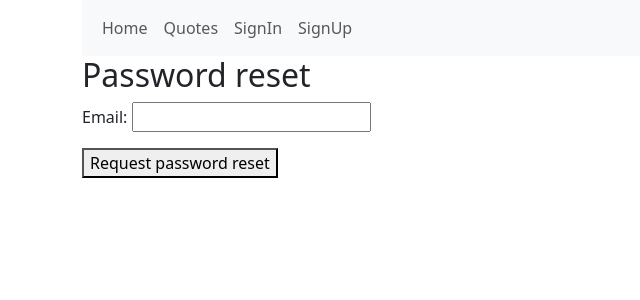
After one commit to theneonwhale/django-13, a Django app: page /users/reset-password/ in a window 1280 px wide. The commit adds this page. Shown: the top 300 px of the page, without its empty margins (0-640 px from the left). Run offline with Django 4.2, Linux system fonts and the light colour scheme.

Commit message:
add project files

```diff
--- a/pyproject.toml
+++ b/pyproject.toml
@@ -1,5 +1,5 @@
 [tool.poetry]
-name = "django-10"
+name = "django-13"
 version = "0.1.0"
 description = ""
 authors = ["Andrii Kylymnyk <a.kylymnyk@gmail.com>"]
@@ -9,6 +9,7 @@ readme = "README.md"
 python = "^3.10"
 django = "^4.1.7"
 psycopg2 = "^2.9.5"
+django-environ = "^0.10.0"
 
 
 [build-system]
--- a/quotes/quotes_app/models.py
+++ b/quotes/quotes_app/models.py
@@ -23,7 +23,7 @@ class Quote(models.Model):
     quote = models.CharField(max_length=1500)
     tags = models.ManyToManyField(Tag, blank=False, null=False)
     author = models.ForeignKey(Author, on_delete=models.CASCADE)
-    user = models.ForeignKey(User, on_delete=models.CASCADE, default=1)
+    user = models.ForeignKey(User, on_delete=models.CASCADE, default=None, null=True, blank=True)
 
     def __str__(self):
         return f'{self.user.username}({self.user.email}): {self.quote} - {self.author.fullname}'
--- /dev/null
+++ b/quotes/users/templates/users/password_reset.html
@@ -0,0 +1,12 @@
+{% extends "quotes_app/base.html" %}
+
+{% block content %}
+
+<h2>Password reset</h2>
+<form method="post">
+    {% csrf_token %}
+    {{ form.as_p }}
+    <button type="submit">Request password reset</button>
+</form>
+
+{% endblock %}
--- /dev/null
+++ b/quotes/users/templates/users/password_reset_subject.txt
@@ -0,0 +1 @@
+Reset password
--- a/quotes/users/templates/users/signin.html
+++ b/quotes/users/templates/users/signin.html
@@ -34,5 +34,8 @@
         <span>{{form.errors.password}}</span>
     </div>
     <button type="submit" class="btn btn-primary">Sing In</button>
+    <div class="small text-center">
+        <a href="{% url 'users:password_reset' %}" class="text-center"><i>Forgot Password?</i></a>
+    </div>
 </form>
 {% endblock %}
--- a/quotes/users/urls.py
+++ b/quotes/users/urls.py
@@ -1,9 +1,9 @@
 from django.contrib import admin
 from django.urls import path
-from django.contrib.auth.views import LoginView, LogoutView
-
+from django.contrib.auth.views import LoginView, LogoutView, PasswordResetDoneView, \
+    PasswordResetConfirmView, PasswordResetCompleteView
 from .forms import LoginForm
-from .views import RegisterView
+from .views import RegisterView, ResetPasswordView
 
 app_name = "users"
 
@@ -12,4 +12,14 @@ urlpatterns = [
     path("signin/", LoginView.as_view(template_name='users/signin.html', authentication_form=LoginForm,
                                       redirect_authenticated_user=True), name='login'),
     path("logout/", LogoutView.as_view(template_name="users/logout.html"), name='logout'),
+    path('reset-password/', ResetPasswordView.as_view(), name='password_reset'),
+    path('reset-password/done/', PasswordResetDoneView.as_view(template_name='users/password_reset_done.html'),
+         name='password_reset_done'),
+    path('reset-password/confirm/<uidb64>/<token>/',
+         PasswordResetConfirmView.as_view(template_name='users/password_reset_confirm.html',
+                                          success_url='/users/reset-password/complete/'),
+         name='password_reset_confirm'),
+    path('reset-password/complete/',
+         PasswordResetCompleteView.as_view(template_name='users/password_reset_complete.html'),
+         name='password_reset_complete'),
 ]
--- a/quotes/users/views.py
+++ b/quotes/users/views.py
@@ -1,4 +1,8 @@
+
+from django.contrib.auth.views import PasswordResetView
+from django.contrib.messages.views import SuccessMessageMixin
 from django.shortcuts import render, redirect
+from django.urls import reverse_lazy
 from django.views import View
 from django.contrib import messages
 
@@ -30,3 +34,12 @@ class RegisterView(View):
             return redirect(to="users:login")
 
         return render(request, self.template_name, {"form": form})
+
+
+class ResetPasswordView(SuccessMessageMixin, PasswordResetView):
+    template_name = 'users/password_reset.html'
+    email_template_name = 'users/password_reset_email.html'
+    html_email_template_name = 'users/password_reset_email.html'
+    success_url = reverse_lazy('users:password_reset_done')
+    success_message = "An email with instructions to reset your password has been sent to %(email)s."
+    subject_template_name = 'users/password_reset_subject.txt'
```
Also changed, not shown: quotes/quotes/settings.py (+22 -9 lines), quotes/users/templates/users/password_reset_complete.html (added, +7 -0 lines), quotes/users/templates/users/password_reset_confirm.html (added, +12 -0 lines), quotes/users/templates/users/password_reset_done.html (added, +16 -0 lines), quotes/users/templates/users/password_reset_email.html (added, +13 -0 lines), quotes/quotes_app/migrations/0009_quote_user.py, 2 other files.
